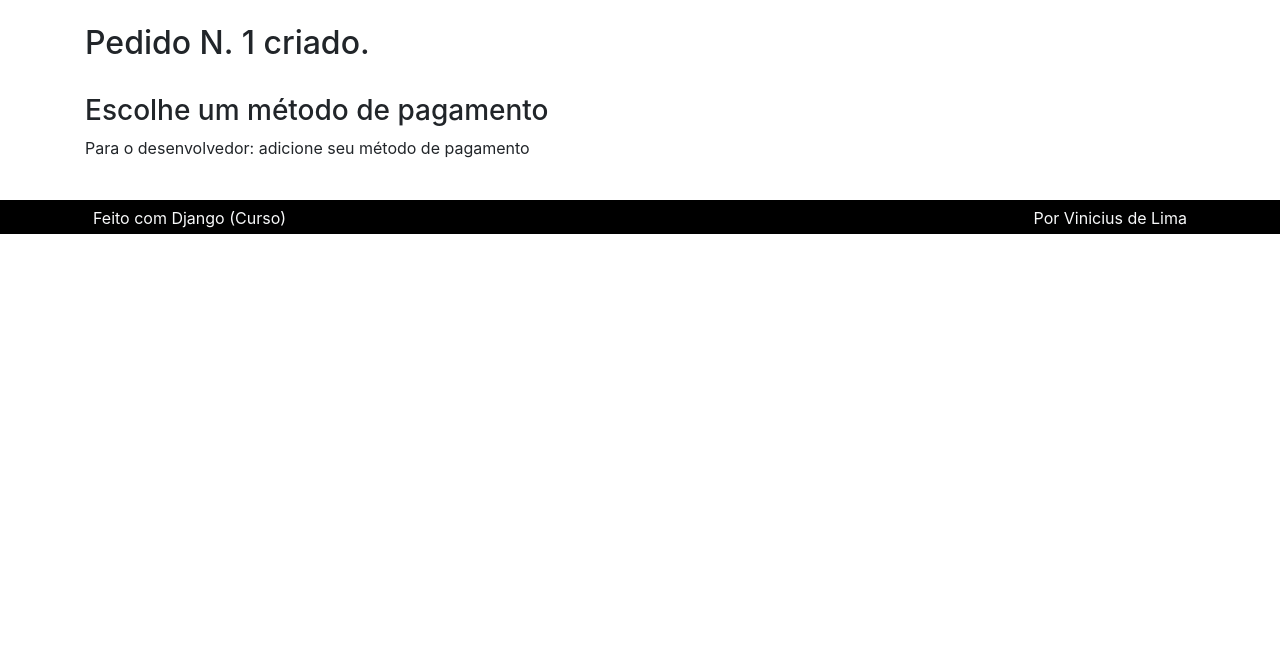
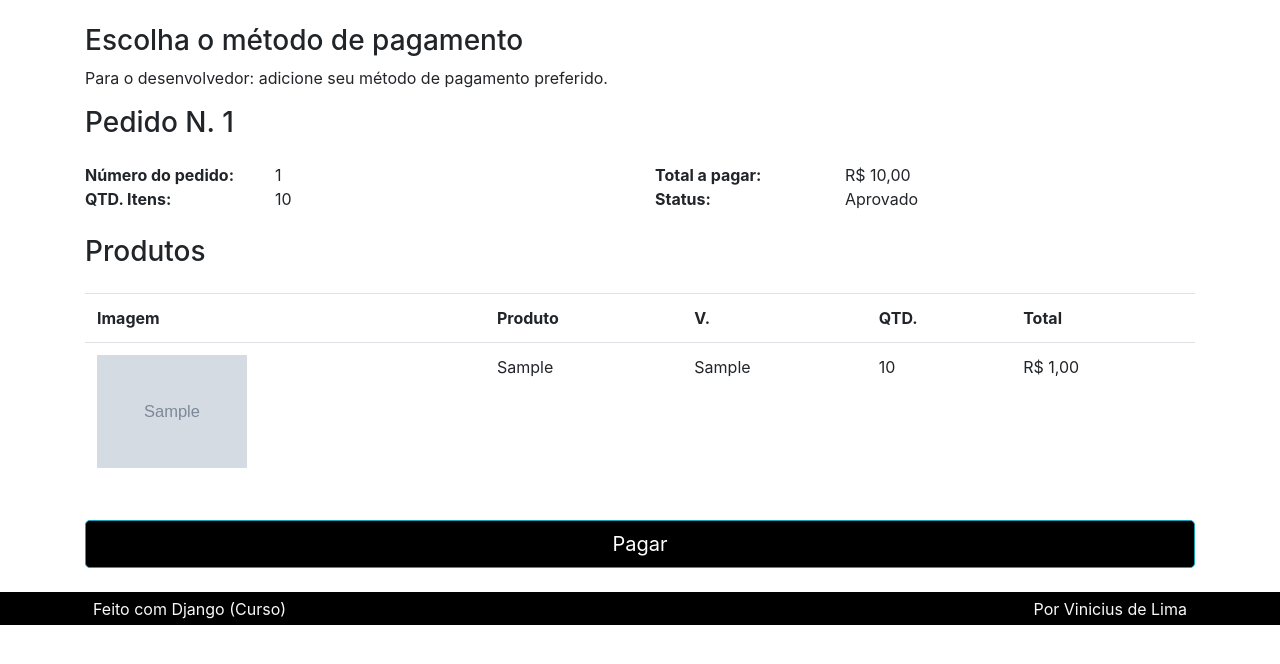
Before and after one commit to vinnilmg/projeto-ecommerce, a Django app: template pedido/templates/pedido/pagar.html in a window 1280 px wide. Shown: the part 56-720 px from the top of the page. Run offline with Django 3.2, Linux system fonts and the light colour scheme; the template is opened without the code that fills it: values that come from a table or form of the project are taken from there, others are empty; tables that the repository leaves empty hold one stand-in row (values such as "Sample post"); grey boxes marked "Sample" are stand-in pictures; some libraries are stand-ins or nearby versions.

Commit message:
salvando o pedido + detalhe + bugs

```diff
--- a/pedido/templates/pedido/pagar.html
+++ b/pedido/templates/pedido/pagar.html
@@ -1,19 +1,75 @@
 {% extends 'base.html' %}
+{% load omfilters %}
+{% load static %}
 
 {% block titulo %} Pagamento {% endblock %}
 
 {% block conteudo %}
 <div class="row">
-    <div class="col">
-        <h2>{{ pedido }} criado. </h2>
-    </div>
-</div>
-</br>
-<div class="row">
-    <div class="col">
-        <h3>Escolhe um método de pagamento</h3>
-        <p>Para o desenvolvedor: adicione seu método de pagamento</p>
-    </div>
-</div>
+            <div class="col">
+                <h3>Escolha o método de pagamento</h3>
+                <p>Para o desenvolvedor: adicione seu método de pagamento preferido.</p>
+            </div>
+        </div>
 
+        <div class="row">
+            <div class="col">
+                <h3>{{ pedido }}</h3>
+
+                <div class="row mt-4">
+                    <div class="col-lg-2 font-weight-bold">Número do pedido:</div>
+                    <div class="col-lg-4">{{ pedido.id }}</div>
+                    <div class="col-lg-2 font-weight-bold">Total a pagar:</div>
+                    <div class="col-lg-4">{{ pedido.total|formata_preco }}</div>
+
+                    <div class="col-lg-2 font-weight-bold">QTD. Itens:</div>
+                    <div class="col-lg-4">{{ pedido.qtd_total }}</div>
+                    <div class="col-lg-2 font-weight-bold">Status:</div>
+                    <div class="col-lg-4">{{ pedido.get_status_display }}</div>
+                </div>
+
+                <div class="row mt-4">
+                    <div class="col">
+                        <h3>Produtos</h3>
+                    </div>
+                </div>
+
+                <div class="table-responsive mt-3">
+                    <table class="table">
+                        <tr>
+                            <th class="d-none d-lg-block">Imagem</th>
+                            <th>Produto</th>
+                            <th>V.</th>
+                            <th>QTD.</th>
+                            <th>Total</th>
+                        </tr>
+
+                        {% for item in  pedido.itempedido_set.all %}
+                            <tr>
+                                <td class="d-none d-lg-block">
+                                    <img class="cart-img" src="{% get_media_prefix %}{{ item.imagem }}">
+                                </td>
+                                <td>{{ item.produto }}</td>
+                                <td>{{ item.variacao }}</td>
+                                <td>{{ item.quantidade }}</td>
+                                <td>
+                                    {% if item.preco_promocional %}
+                                        {{ item.preco_promocional|formata_preco }}
+                                    {% else %}
+                                        {{ item.preco|formata_preco }}
+                                    {% endif %}
+                                </td>
+                            </tr>
+                        {% endfor %}
+
+                    </table>
+                </div>
+
+                <div class="row mt-4">
+                    <div class="col">
+                        <a href="#" class="btn btn-primary btn-block btn-lg">Pagar</a>
+                    </div>
+                </div>
+            </div>
+        </div>
 {% endblock %}
--- a/pedido/urls.py
+++ b/pedido/urls.py
@@ -5,7 +5,7 @@ from . import views
 app_name = 'pedido'
 
 urlpatterns = [
-    path('', views.Pagar.as_view(), name='pagar'),
+    path('pagar/<int:pk>', views.Pagar.as_view(), name='pagar'),
     path('salvarpedido/', views.SalvarPedido.as_view(), name='salvarpedido'),
     path('lista/', views.Lista.as_view(), name='lista'),
     path('detalhe/', views.Detalhe.as_view(), name='detalhe'),
--- a/produto/templates/produto/resumodacompra.html
+++ b/produto/templates/produto/resumodacompra.html
@@ -71,7 +71,7 @@
 
     <div class="row">
         <div class="col">
-            <a class="btn btn-block btn-primary btn-lg" href="{% url 'pedido:pagar' %}"> Realizar pedido e pagar </a>
+            <a class="btn btn-block btn-primary btn-lg" href="{% url 'pedido:salvarpedido' %}"> Realizar pedido e pagar </a>
         </div>
     </div>
 
```
Also changed, not shown: pedido/views.py (+35 -9 lines).
